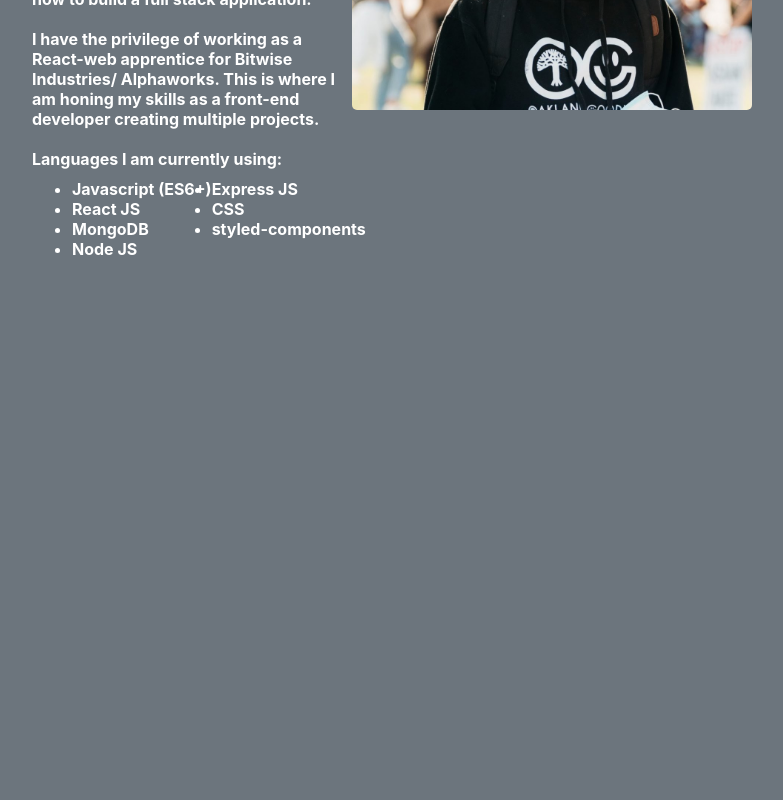
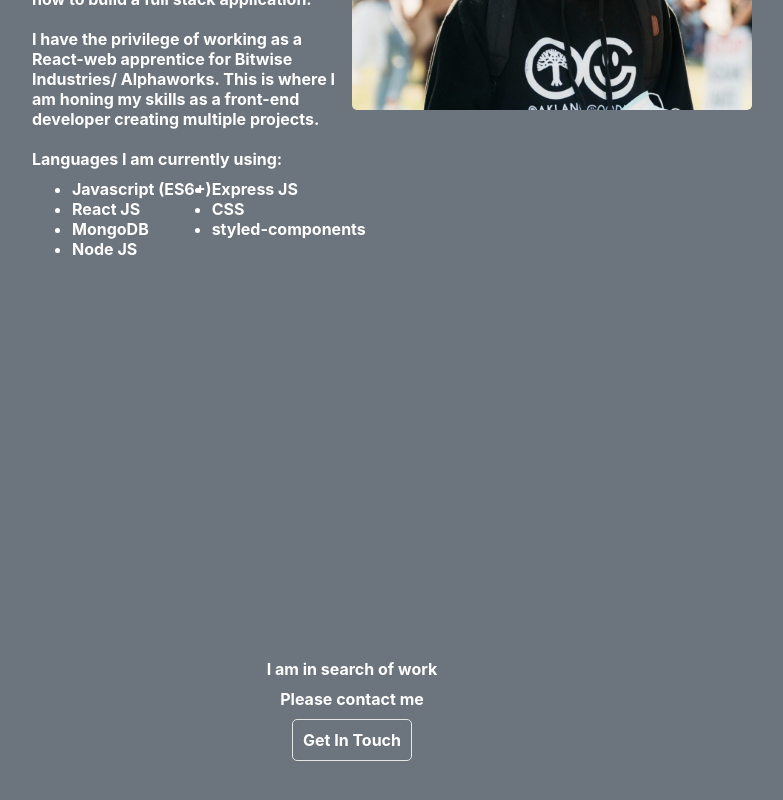
Before and after one commit to Frank-5850/portfolio, a React (Create React App) app: page / in a window 1280 px wide. Shown: the part 1290-2090 px from the top of the page, without its empty margins (288-1071 px from the left). Before the commit the page ends 1600 px from the top, so only its background shows below. Built offline with nearby package versions, Linux system fonts and the light colour scheme.

Commit message:
add:contact

```diff
--- a/src/App.js
+++ b/src/App.js
@@ -2,12 +2,14 @@ import logo from "./logo.svg";
 import "./App.css";
 import LandingPage from "./LandingPage/LandingPage";
 import AboutMe from "./AboutMe/AboutMe";
+import Contact from "./Contact/Contact";
 
 function App() {
   return (
     <div className="App">
       <LandingPage />
       <AboutMe />
+      <Contact />
     </div>
   );
 }
--- /dev/null
+++ b/src/Contact/Contact.js
@@ -0,0 +1,23 @@
+import React from "react";
+import {
+  ContactContainer,
+  ContactLink,
+  ContactMessage,
+  ContactWrapper,
+} from "./contact.styles";
+
+const Contact = () => {
+  return (
+    <ContactWrapper id="contact">
+      <ContactContainer>
+        <ContactMessage>I am in search of work</ContactMessage>
+        <ContactMessage>Please contact me</ContactMessage>
+        <ContactLink href="mailto:phanfranco@yahoo.com">
+          Get In Touch
+        </ContactLink>
+      </ContactContainer>
+    </ContactWrapper>
+  );
+};
+
+export default Contact;
--- /dev/null
+++ b/src/Contact/contact.styles.js
@@ -0,0 +1,36 @@
+import styled from "styled-components";
+
+export const ContactWrapper = styled.div`
+  display: flex;
+  flex-direction: column;
+  align-items: center;
+  justify-content: center;
+  height: 100vh;
+  width: 100vw;
+  @media (min-width: 100px) and (max-width: 375px) {
+    height: 60vh;
+  }
+`;
+
+export const ContactContainer = styled.div`
+  display: flex;
+  flex-direction: column;
+  align-items: center;
+  justify-content: center;
+  height: 50vh;
+  width: 50vw;
+  @media (min-width: 100px) and (max-width: 375px) {
+    width: 100vw;
+  }
+`;
+
+export const ContactLink = styled.a`
+  text-decoration: none;
+  padding: 10px;
+  border: 1px solid #e6e6e6;
+  border-radius: 5px;
+`;
+
+export const ContactMessage = styled.p`
+  margin: 0 0 10px 0;
+`;
```
